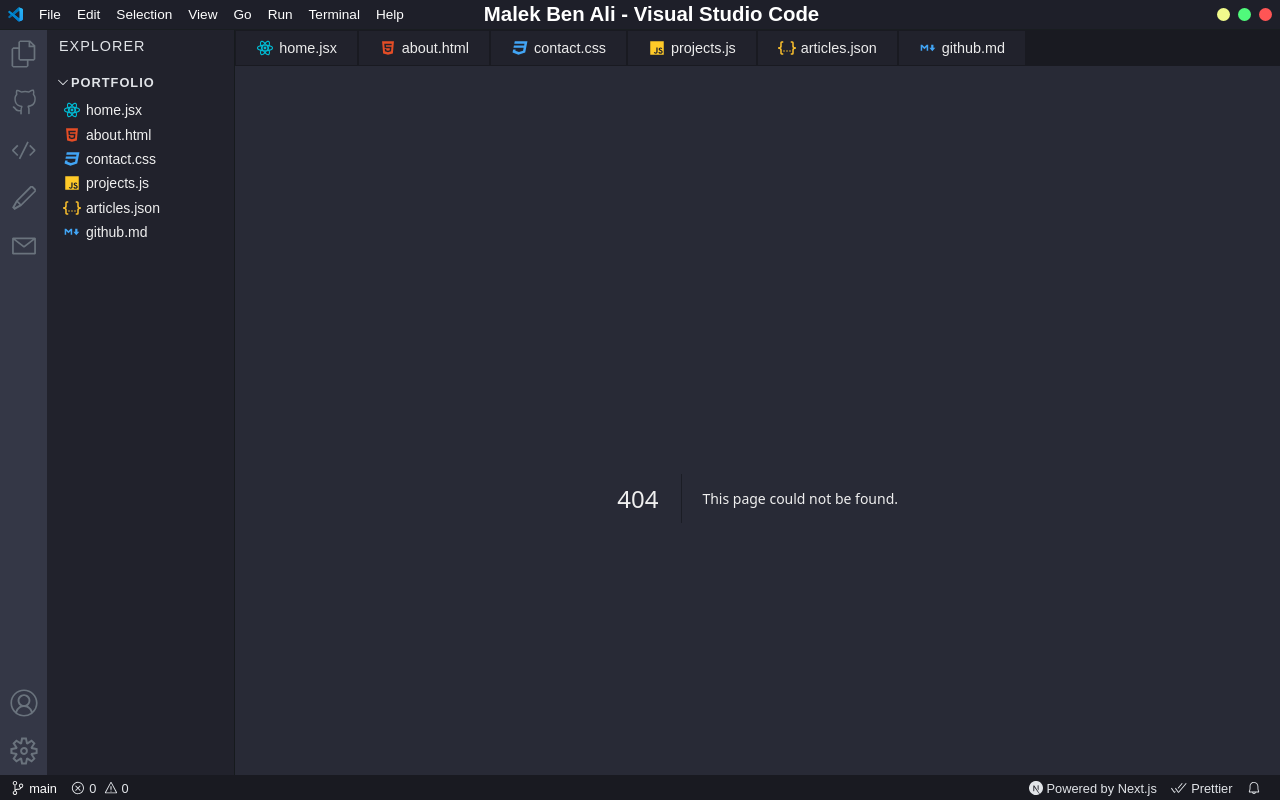
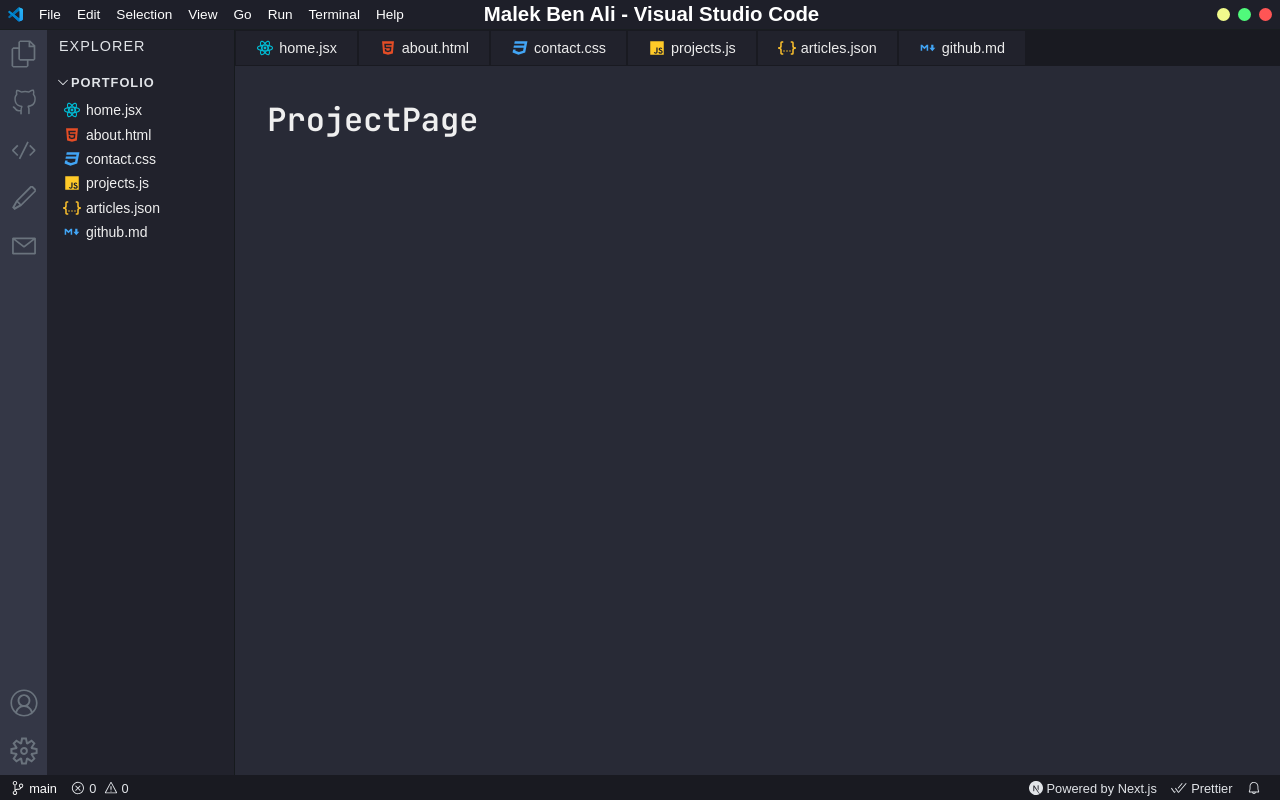
Before and after one commit to malekbena/malek_code, a Next.js app in the folder client/: page /projects/1 in a window 1280 px wide. Before the commit this address had no page. Built offline with nearby package versions, Linux system fonts and the light colour scheme.

Commit message:
client: Project Page base code

```diff
--- /dev/null
+++ b/client/src/app/projects/[project]/page.js
@@ -0,0 +1,9 @@
+const ProjectPage = (  ) => {
+    return (
+        <div>
+            <h1>ProjectPage</h1>
+        </div>
+    )
+}
+
+export default ProjectPage
--- a/client/src/components/ProjectCard.js
+++ b/client/src/components/ProjectCard.js
@@ -1,5 +1,6 @@
 import Image from 'next/image';
 import styles from '../styles/ProjectCard.module.css';
+import Link from 'next/link';
 
 const ProjectCard = ({ project }) => {
     return (
@@ -41,7 +42,9 @@ const ProjectCard = ({ project }) => {
                     >
                         Live Demo
                     </a>
-                    <button className='outlined'>En savoir plus</button>
+                    <Link className='outlined' href={`/projects/${project.title}`}>
+                        En savoir plus
+                    </Link>
                 </div>
             </div>
         </div>
--- a/client/src/styles/globals.css
+++ b/client/src/styles/globals.css
@@ -159,6 +159,9 @@
   background: transparent;
   cursor: pointer;
 }
+.outlined, a {
+  text-decoration: none;
+}
 
 .button:hover,
 .outlined:hover {
```
